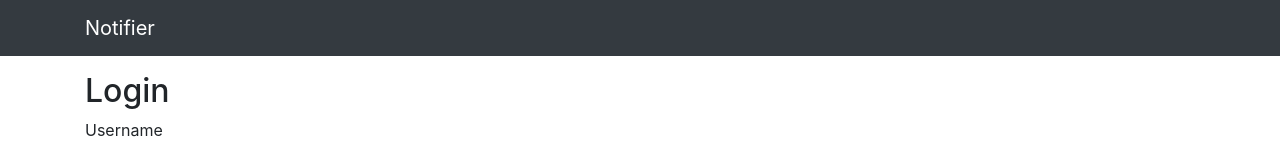
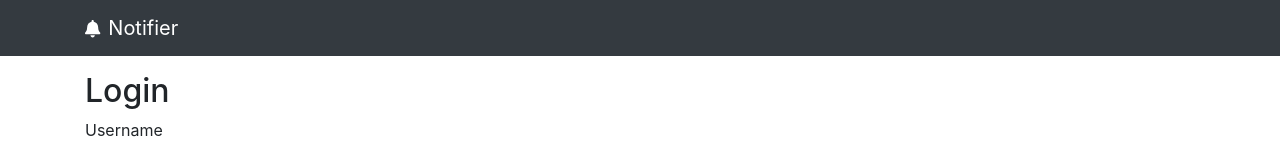
Before and after one commit to johnnymetz/notifier-app, a Next.js app in the folder frontend/: page /login in a window 1280 px wide. Shown: the top 148 px of the page. Built offline with nearby package versions, Linux system fonts and the light colour scheme.

Commit message:
Add navbar brand icon

```diff
--- a/frontend/components/Layout.js
+++ b/frontend/components/Layout.js
@@ -3,6 +3,8 @@ import Link from 'next/link';
 import Container from 'react-bootstrap/Container';
 import Navbar from 'react-bootstrap/Navbar';
 import Nav from 'react-bootstrap/Nav';
+import { FontAwesomeIcon } from '@fortawesome/react-fontawesome';
+import { faBell } from '@fortawesome/free-solid-svg-icons';
 import useAuth from 'contexts/auth';
 
 export default ({ children, home }) => {
@@ -18,7 +20,10 @@ export default ({ children, home }) => {
       <Navbar bg="dark" variant="dark" expand="sm" className="mb-3">
         <Container>
           <Link href="/">
-            <Navbar.Brand href="#home">Notifier</Navbar.Brand>
+            <Navbar.Brand>
+              <FontAwesomeIcon icon={faBell} size={'sm'} />
+              <span style={{ marginLeft: 8 }}>Notifier</span>
+            </Navbar.Brand>
           </Link>
           {isAuthenticated && (
             <Nav>
```
